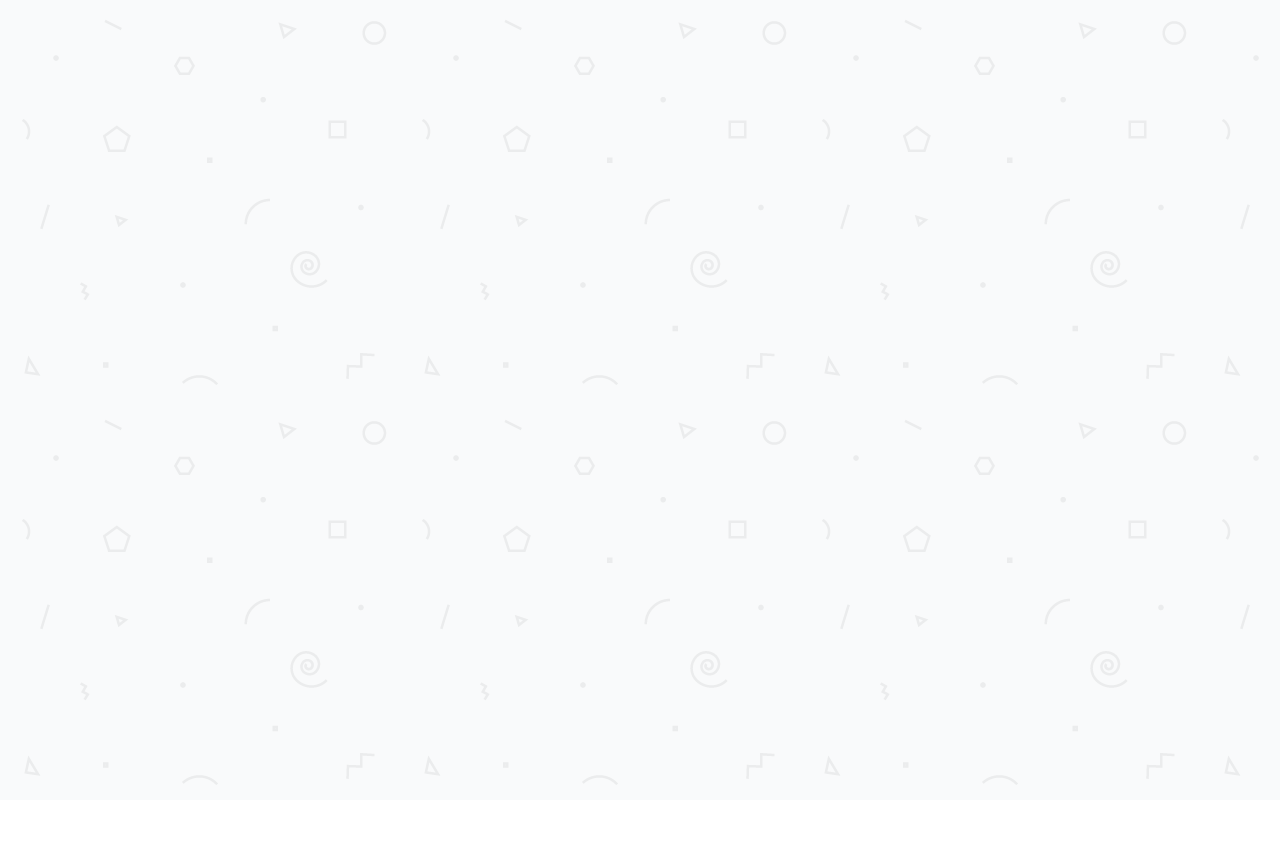
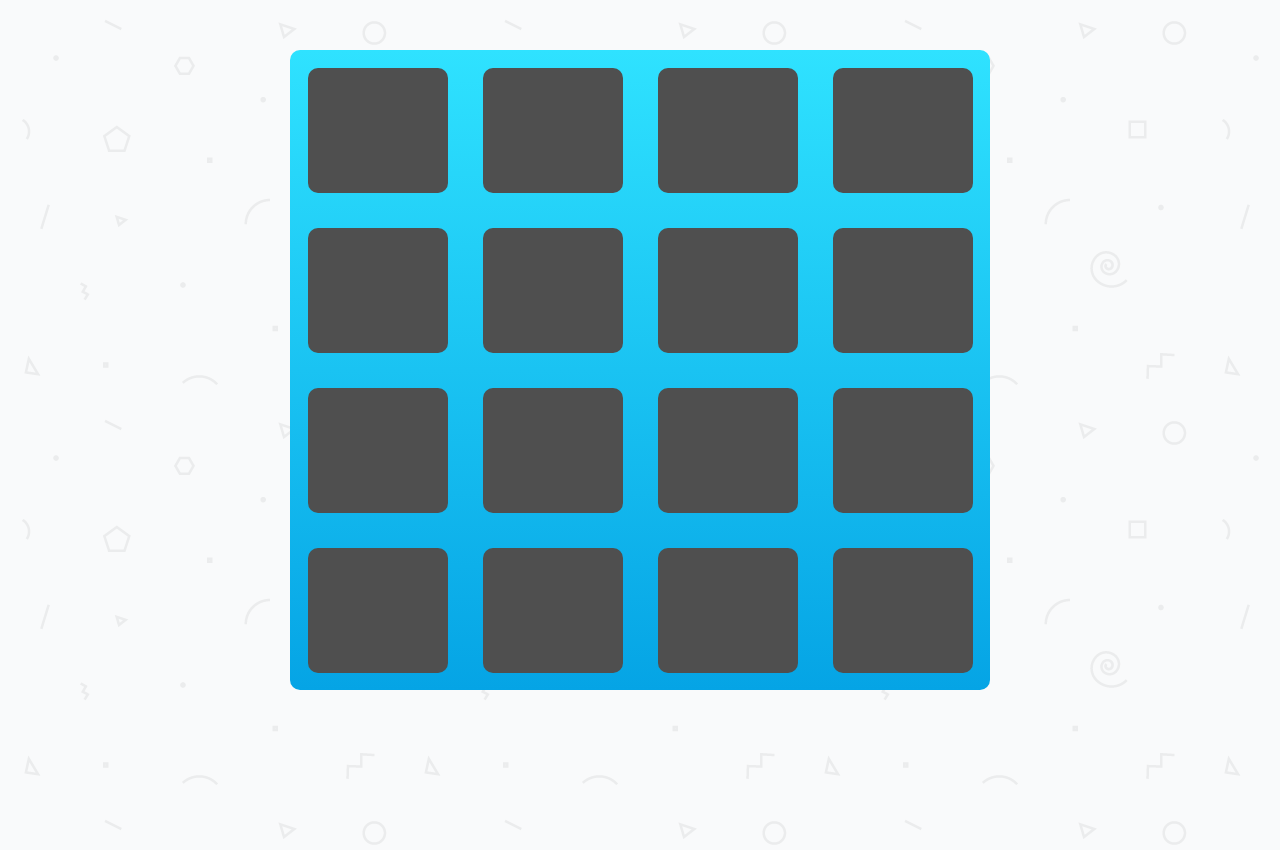
Before and after one commit to adoniasdantas/memory-game, a plain HTML site: page index.html in a window 1280 px wide. Before the commit the page ends 800 px from the top, so only its background shows below. Drawn offline with Linux system fonts and the light colour scheme.

Commit message:
grid setup using flexbox properties

```diff
--- a/css/app.css
+++ b/css/app.css
@@ -20,3 +20,28 @@ body {
     background: #ffffff url('../img/geometry2.png'); /* Background pattern from Subtle Patterns */
     font-family: 'Coda', cursive;
 }
+
+.container {
+    width: 80%;
+    max-width: 700px;
+    margin: 50px auto;
+}
+
+.card-grid {
+    display: flex;
+    flex-wrap: wrap;
+    justify-content: space-between;
+    background: linear-gradient(#2FE2FF, #05A4E5);
+    border-radius: 10px;
+}
+
+.card {
+    width: 20%;
+    margin: 2.5%;
+    -webkit-border-radius: 10px;
+    -moz-border-radius: 10px;
+    border-radius: 10px;
+    min-height: 125px;
+    min-width: 125px;
+    background: #4f4f4f;
+}
--- a/index.html
+++ b/index.html
@@ -7,6 +7,27 @@
 </head>
 <body>
 
+<div class="container">
+
+    <div class="card-grid">
+        <div class="card"></div>
+        <div class="card"></div>
+        <div class="card"></div>
+        <div class="card"></div>
+        <div class="card"></div>
+        <div class="card"></div>
+        <div class="card"></div>
+        <div class="card"></div>
+        <div class="card"></div>
+        <div class="card"></div>
+        <div class="card"></div>
+        <div class="card"></div>
+        <div class="card"></div>
+        <div class="card"></div>
+        <div class="card"></div>
+        <div class="card"></div>
+    </div>
+</div>
 
 <script rel="script" src="js/app.js"></script>
 </body>
```
